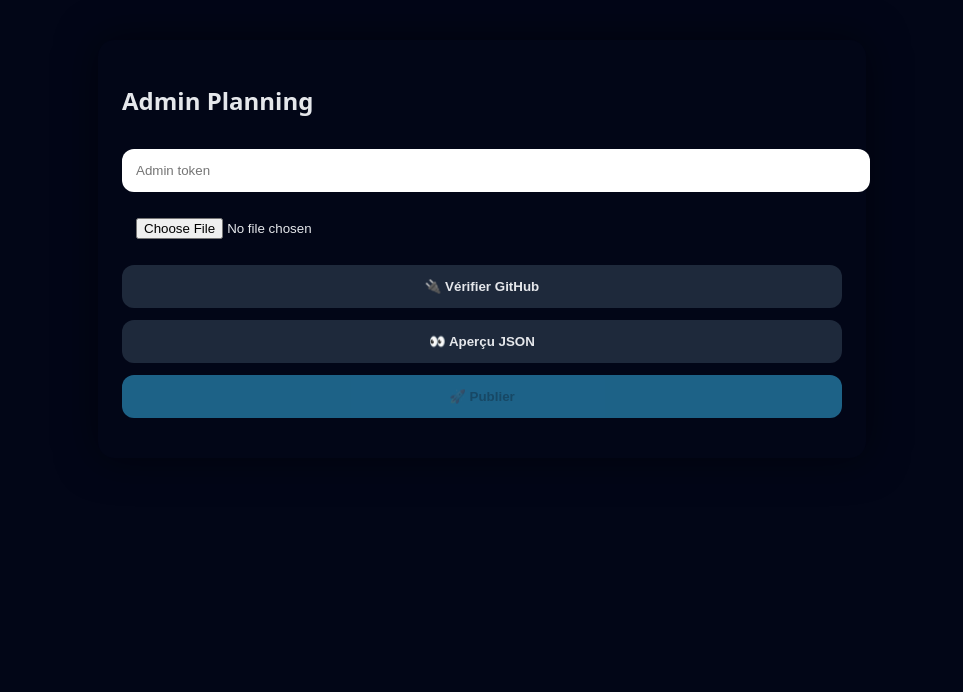
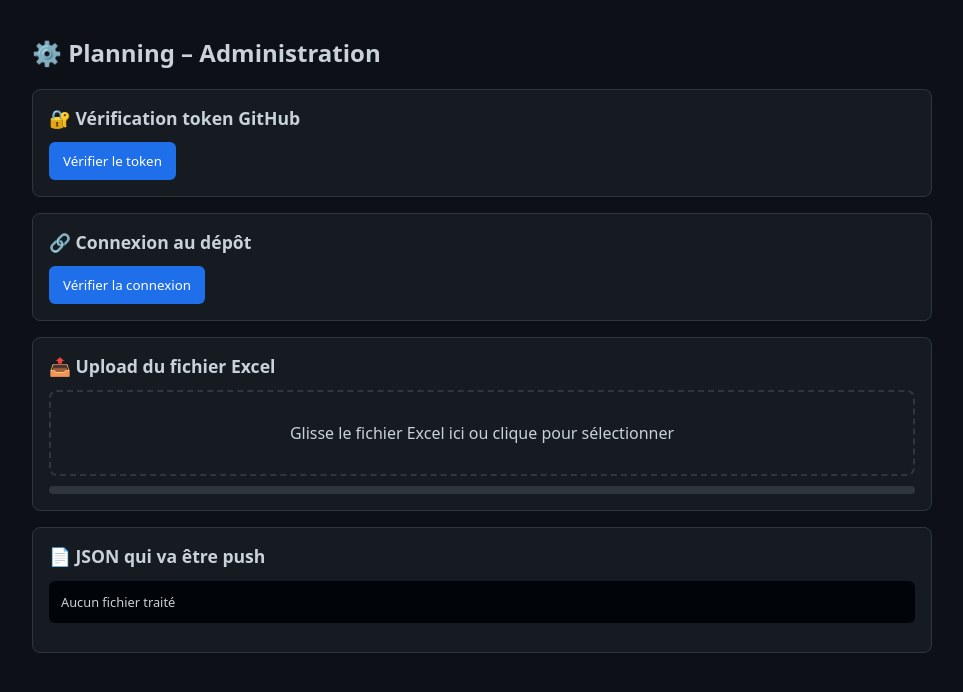
Before and after one commit to Adry08/planning-back, a FastAPI app: page / in a window 1280 px wide. Shown: the top 692 px of the page, without its empty margins (158-1121 px from the left). Run offline with FastAPI, Linux system fonts and the light colour scheme.

Commit message:
Update admin.html

```diff
--- a/templates/admin.html
+++ b/templates/admin.html
@@ -1,101 +1,239 @@
 <!DOCTYPE html>
 <html lang="fr">
 <head>
-<meta charset="UTF-8">
-<meta name="viewport" content="width=device-width, initial-scale=1.0">
-<title>Admin Planning</title>
+<meta charset="UTF-8" />
+<meta name="viewport" content="width=device-width, initial-scale=1.0"/>
+<title>Planning – Admin</title>
 
 <style>
+:root {
+  --bg: #0d1117;
+  --panel: #161b22;
+  --border: #30363d;
+  --text: #c9d1d9;
+  --muted: #8b949e;
+  --green: #238636;
+  --red: #da3633;
+  --blue: #1f6feb;
+}
+
+* { box-sizing: border-box; font-family: system-ui, -apple-system, sans-serif; }
+
 body {
   margin: 0;
-  background: #020617;
-  color: #e5e7eb;
-  font-family: system-ui, sans-serif;
+  background: var(--bg);
+  color: var(--text);
+  padding: 20px;
 }
+
+.container {
+  max-width: 900px;
+  margin: auto;
+}
+
+h1 {
+  font-size: 1.5rem;
+  margin-bottom: 20px;
+}
+
 .card {
-  max-width: 720px;
-  margin: 40px auto;
-  background: #020617;
-  border-radius: 16px;
-  padding: 24px;
-  box-shadow: 0 0 40px rgba(0,0,0,.5);
+  background: var(--panel);
+  border: 1px solid var(--border);
+  border-radius: 8px;
+  padding: 16px;
+  margin-bottom: 16px;
 }
-input, button {
-  width: 100%;
-  margin-top: 12px;
-  padding: 14px;
-  border-radius: 12px;
+
+.card h2 {
+  font-size: 1.1rem;
+  margin: 0 0 12px 0;
+}
+
+button {
+  background: var(--blue);
   border: none;
-}
-button {
-  background: #38bdf8;
-  font-weight: 600;
+  color: white;
+  padding: 10px 14px;
+  border-radius: 6px;
   cursor: pointer;
 }
-button.secondary {
-  background: #1e293b;
-  color: #e5e7eb;
-}
+
 button:disabled {
   opacity: .5;
+  cursor: not-allowed;
 }
+
+.alert {
+  margin-top: 10px;
+  padding: 10px;
+  border-radius: 6px;
+  font-size: .9rem;
+}
+
+.alert.success { background: rgba(35,134,54,.2); color: #3fb950; }
+.alert.error { background: rgba(218,54,51,.2); color: #f85149; }
+.alert.info { background: rgba(31,111,235,.2); color: #58a6ff; }
+
+.upload-zone {
+  border: 2px dashed var(--border);
+  border-radius: 8px;
+  padding: 30px;
+  text-align: center;
+  cursor: pointer;
+}
+
+.upload-zone.drag {
+  border-color: var(--blue);
+}
+
+.progress {
+  height: 8px;
+  background: var(--border);
+  border-radius: 4px;
+  overflow: hidden;
+  margin-top: 10px;
+}
+
+.progress div {
+  height: 100%;
+  width: 0%;
+  background: var(--green);
+  transition: width .3s;
+}
+
 pre {
-  background: #020617;
+  background: #010409;
   padding: 12px;
-  border-radius: 12px;
+  border-radius: 6px;
+  overflow: auto;
   max-height: 300px;
-  overflow: auto;
-  font-size: .75rem;
+  font-size: .8rem;
 }
 </style>
 </head>
 
 <body>
-<div class="card">
-  <h2>Admin Planning</h2>
+<div class="container">
+  <h1>⚙️ Planning – Administration</h1>
 
-  <input type="password" id="token" placeholder="Admin token">
-  <input type="file" id="file" accept=".xlsx">
+  <!-- TOKEN -->
+  <div class="card">
+    <h2>🔐 Vérification token GitHub</h2>
+    <button onclick="checkToken()">Vérifier le token</button>
+    <div id="tokenStatus"></div>
+  </div>
 
-  <button class="secondary" onclick="checkGithub()">🔌 Vérifier GitHub</button>
-  <button class="secondary" onclick="preview()">👀 Aperçu JSON</button>
-  <button id="publish" onclick="publish()" disabled>🚀 Publier</button>
+  <!-- CONNEXION -->
+  <div class="card">
+    <h2>🔗 Connexion au dépôt</h2>
+    <button onclick="checkRepo()">Vérifier la connexion</button>
+    <div id="repoStatus"></div>
+  </div>
 
-  <p id="status"></p>
-  <pre id="output" hidden></pre>
+  <!-- UPLOAD -->
+  <div class="card">
+    <h2>📤 Upload du fichier Excel</h2>
+
+    <div class="upload-zone" id="dropZone">
+      Glisse le fichier Excel ici ou clique pour sélectionner
+      <input type="file" id="fileInput" hidden accept=".xlsx,.xls"/>
+    </div>
+
+    <div class="progress"><div id="progressBar"></div></div>
+    <div id="uploadStatus"></div>
+  </div>
+
+  <!-- JSON -->
+  <div class="card">
+    <h2>📄 JSON qui va être push</h2>
+    <pre id="jsonPreview">Aucun fichier traité</pre>
+  </div>
 </div>
 
 <script>
-const status = document.getElementById("status");
-const output = document.getElementById("output");
-const publishBtn = document.getElementById("publish");
+const dropZone = document.getElementById('dropZone');
+const fileInput = document.getElementById('fileInput');
+const progressBar = document.getElementById('progressBar');
 
-function fd() {
-  const f = new FormData();
-  f.append("token", token.value);
-  f.append("file", file.files[0]);
-  return f;
+dropZone.onclick = () => fileInput.click();
+
+dropZone.ondragover = e => {
+  e.preventDefault();
+  dropZone.classList.add('drag');
+};
+
+dropZone.ondragleave = () => dropZone.classList.remove('drag');
+
+dropZone.ondrop = e => {
+  e.preventDefault();
+  dropZone.classList.remove('drag');
+  handleFile(e.dataTransfer.files[0]);
+};
+
+fileInput.onchange = e => handleFile(e.target.files[0]);
+
+function alertBox(target, msg, type) {
+  target.innerHTML = `<div class="alert ${type}">${msg}</div>`;
 }
 
-async function checkGithub() {
-  const r = await fetch("/check-github");
-  const d = await r.json();
-  status.textContent = d.message;
+async function checkToken() {
+  const target = document.getElementById('tokenStatus');
+  alertBox(target, "Vérification du token…", "info");
+
+  const res = await fetch('/health/github');
+  const data = await res.json();
+
+  if (data.status === 'ok') {
+    alertBox(target, "Token GitHub valide ✔️", "success");
+  } else {
+    alertBox(target, data.error || "Token invalide ❌", "error");
+  }
 }
 
-async function preview() {
-  const r = await fetch("/preview", { method: "POST", body: fd() });
-  const d = await r.json();
-  output.hidden = false;
-  output.textContent = JSON.stringify(d, null, 2);
-  publishBtn.disabled = false;
+async function checkRepo() {
+  const target = document.getElementById('repoStatus');
+  alertBox(target, "Connexion au dépôt en cours…", "info");
+
+  const res = await fetch('/health/github');
+  const data = await res.json();
+
+  if (data.status === 'ok') {
+    alertBox(target, "Connexion au dépôt réussie ✔️", "success");
+  } else {
+    alertBox(target, data.error || "Erreur dépôt ❌", "error");
+  }
 }
 
-async function publish() {
-  const r = await fetch("/publish", { method: "POST", body: fd() });
-  const d = await r.json();
-  status.textContent = "✅ Publication réussie";
-  publishBtn.disabled = true;
+async function handleFile(file) {
+  if (!file) return;
+
+  progressBar.style.width = '0%';
+  alertBox(uploadStatus, "Upload en cours…", "info");
+
+  const form = new FormData();
+  form.append('file', file);
+
+  const xhr = new XMLHttpRequest();
+  xhr.open("POST", "/upload");
+
+  xhr.upload.onprogress = e => {
+    if (e.lengthComputable) {
+      progressBar.style.width = (e.loaded / e.total * 100) + '%';
+    }
+  };
+
+  xhr.onload = () => {
+    const res = JSON.parse(xhr.responseText);
+    if (xhr.status === 200) {
+      alertBox(uploadStatus, "Fichier traité et push GitHub ✔️", "success");
+      document.getElementById('jsonPreview').textContent =
+        JSON.stringify(res.json, null, 2);
+    } else {
+      alertBox(uploadStatus, res.error || "Erreur upload ❌", "error");
+    }
+  };
+
+  xhr.send(form);
 }
 </script>
 </body>
```
